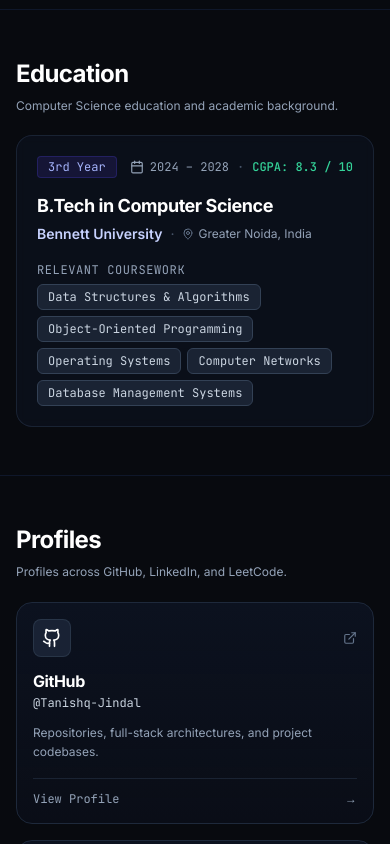
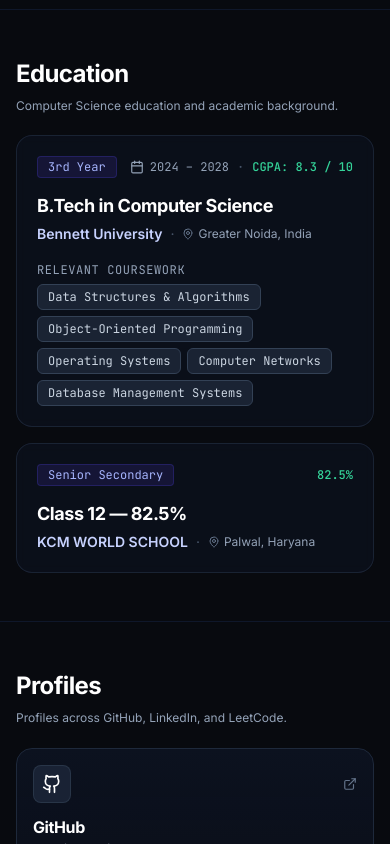
Before and after one commit to Tanishq-Jindal/Portfolio, a Next.js app: page / in a window 390 px wide. Shown: the part 7660-8504 px from the top of the page. Built offline with nearby package versions, Linux system fonts and the light colour scheme.

Commit message:
Add Class 12 education and Instagram profile

```diff
--- a/src/components/layout/Footer.tsx
+++ b/src/components/layout/Footer.tsx
@@ -1,6 +1,6 @@
 import React from "react";
 import { personalInfo } from "@/data/portfolioData";
-import { Github, Linkedin, Mail, Code2, ArrowUp } from "lucide-react";
+import { Github, Linkedin, Instagram, Code2, Mail, ArrowUp } from "lucide-react";
 
 export const Footer: React.FC = () => {
   const currentYear = new Date().getFullYear();
@@ -48,6 +48,15 @@ export const Footer: React.FC = () => {
               <Linkedin className="w-4 h-4" />
             </a>
             <a
+              href={personalInfo.links.instagram}
+              target="_blank"
+              rel="noopener noreferrer"
+              aria-label="Instagram"
+              className="p-2.5 rounded-lg bg-slate-900 border border-slate-800 text-slate-400 hover:text-pink-400 hover:border-slate-700 transition-colors"
+            >
+              <Instagram className="w-4 h-4" />
+            </a>
+            <a
               href={personalInfo.links.leetcode}
               target="_blank"
               rel="noopener noreferrer"
--- a/src/components/sections/Contact.tsx
+++ b/src/components/sections/Contact.tsx
@@ -11,6 +11,7 @@ import {
   Github,
   Linkedin,
   Code2,
+  Instagram,
   ExternalLink,
 } from "lucide-react";
 
@@ -147,6 +148,20 @@ export const Contact: React.FC = () => {
                     </div>
                     <ExternalLink className="w-3.5 h-3.5 text-slate-500" />
                   </a>
+
+                  <a
+                    href={personalInfo.links.instagram}
+                    target="_blank"
+                    rel="noopener noreferrer"
+                    className="flex items-center justify-between p-2 rounded-lg bg-slate-950/40 border border-slate-800/70 text-xs text-slate-300 hover:text-pink-400 hover:border-slate-700 transition-colors"
+                    aria-label="Instagram"
+                  >
+                    <div className="flex items-center gap-2">
+                      <Instagram className="w-4 h-4 text-pink-400" />
+                      <span>Instagram</span>
+                    </div>
+                    <ExternalLink className="w-3.5 h-3.5 text-slate-500" />
+                  </a>
                 </div>
               </div>
             </div>
--- a/src/components/sections/Education.tsx
+++ b/src/components/sections/Education.tsx
@@ -1,5 +1,5 @@
 import React from "react";
-import { educationData } from "@/data/portfolioData";
+import { educationList } from "@/data/portfolioData";
 import { SectionHeader } from "@/components/ui/SectionHeader";
 import { MapPin, Calendar } from "lucide-react";
 
@@ -12,47 +12,56 @@ export const Education: React.FC = () => {
           description="Computer Science education and academic background."
         />
 
-        <div className="max-w-2xl">
-          <div className="p-5 sm:p-6 rounded-2xl bg-slate-900/40 border border-slate-800/80 backdrop-blur-sm space-y-3.5">
+        <div className="max-w-2xl space-y-4">
+          {educationList.map((item, index) => (
+            <div
+              key={index}
+              className="p-5 sm:p-6 rounded-2xl bg-slate-900/40 border border-slate-800/80 backdrop-blur-sm space-y-3.5"
+            >
               <div className="flex flex-wrap items-center justify-between gap-2">
                 <span className="px-2.5 py-0.5 rounded text-xs font-mono bg-indigo-950/60 text-indigo-300 border border-indigo-800/40">
-                {educationData.status}
+                  {item.status}
                 </span>
                 <div className="flex items-center gap-2 text-xs font-mono text-slate-400">
+                  {item.period && (
+                    <>
                       <span className="flex items-center gap-1.5">
                         <Calendar className="w-3.5 h-3.5" />
-                  {educationData.period}
+                        {item.period}
                       </span>
                       <span className="text-slate-600">·</span>
+                    </>
+                  )}
                   <span className="text-emerald-400 font-medium">
-                  CGPA: {educationData.cgpa}
+                    {item.grade}
                   </span>
                 </div>
               </div>
 
               <div>
                 <h3 className="text-lg sm:text-xl font-bold text-white tracking-tight">
-                {educationData.degree}
+                  {item.degree}
                 </h3>
                 <div className="flex flex-wrap items-center gap-2 mt-1 text-sm text-slate-300">
                   <span className="font-semibold text-indigo-200">
-                  {educationData.institution}
+                    {item.institution}
                   </span>
                   <span className="text-slate-600">·</span>
                   <span className="flex items-center gap-1 text-slate-400 text-xs">
                     <MapPin className="w-3 h-3 text-slate-500" />
-                  {educationData.location}
+                    {item.location}
                   </span>
                 </div>
               </div>
 
               {/* Coursework */}
+              {item.courseworkHighlights && item.courseworkHighlights.length > 0 && (
                 <div className="pt-1 space-y-1.5">
                   <span className="text-xs font-mono text-slate-400 uppercase tracking-wider block">
                     Relevant Coursework
                   </span>
                   <div className="flex flex-wrap gap-1.5">
-                {educationData.courseworkHighlights.map((course) => (
+                    {item.courseworkHighlights.map((course) => (
                       <span
                         key={course}
                         className="px-2.5 py-1 rounded-md bg-slate-800/80 text-xs font-mono text-slate-300 border border-slate-700"
@@ -62,7 +71,9 @@ export const Education: React.FC = () => {
                     ))}
                   </div>
                 </div>
+              )}
             </div>
+          ))}
         </div>
       </div>
     </section>
--- a/src/data/portfolioData.ts
+++ b/src/data/portfolioData.ts
@@ -39,6 +39,16 @@ export interface Hackathon {
   status: string;
 }
 
+export interface Education {
+  degree: string;
+  institution: string;
+  period?: string;
+  status: string;
+  location: string;
+  grade: string;
+  courseworkHighlights?: string[];
+}
+
 export const personalInfo = {
   name: "Tanishq Jindal",
   role: "Full Stack Developer | AI/ML Enthusiast",
@@ -59,6 +69,7 @@ export const personalInfo = {
     github: "https://github.com/Tanishq-Jindal",
     linkedin: "https://www.linkedin.com/in/tanishq-jindal-117096325/",
     leetcode: "https://leetcode.com/u/tanishqjindal10/",
+    instagram: "https://www.instagram.com/tanishq_017/",
     resume: "/resume.pdf",
   },
   targetRoles: [
@@ -270,3 +281,28 @@ export const educationData = {
     "Database Management Systems",
   ],
 };
+
+export const educationList: Education[] = [
+  {
+    degree: "B.Tech in Computer Science",
+    institution: "Bennett University",
+    period: "2024 – 2028",
+    status: "3rd Year",
+    location: "Greater Noida, India",
+    grade: "CGPA: 8.3 / 10",
+    courseworkHighlights: [
+      "Data Structures & Algorithms",
+      "Object-Oriented Programming",
+      "Operating Systems",
+      "Computer Networks",
+      "Database Management Systems",
+    ],
+  },
+  {
+    degree: "Class 12 — 82.5%",
+    institution: "KCM WORLD SCHOOL",
+    status: "Senior Secondary",
+    location: "Palwal, Haryana",
+    grade: "82.5%",
+  },
+];
```
Lines whose indentation alone changed are shown as unchanged.
